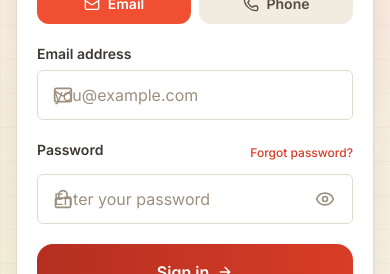
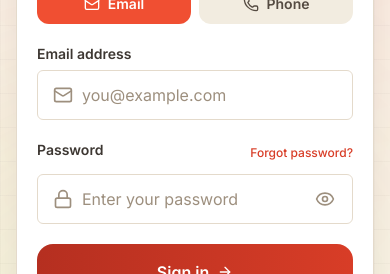
Before and after one commit to Santhosh33333/2rent--01, a React (Vite) app in the folder packages/web/: page /login in a window 390 px wide. Shown: the part 383-657 px from the top of the page. Built offline with nearby package versions, Linux system fonts and the light colour scheme; no server answers.

Commit message:
fix(mobile): stop raw .input rule clobbering pl-11/pr-11 utilities so left icons no longer overlap typed text

```diff
--- a/packages/web/src/styles/globals.css
+++ b/packages/web/src/styles/globals.css
@@ -520,7 +520,12 @@ html[data-accent='sky'] {
     @apply p-3.5;
   }
   .input {
-    @apply min-h-[48px] px-4 py-3 text-base;
+    /* NOTE: don't re-declare horizontal padding here. This rule is unlayered
+       CSS, so it beats Tailwind's layered `pl-11`/`pl-12` utilities and would
+       crush the left icon area — the mail/key icons then sit on top of the
+       typed text on mobile. The base `.input` (components layer) already
+       supplies `px-4`, and `pl-*`/`pr-*` utilities keep winning over it. */
+    @apply min-h-[48px] py-3 text-base;
   }
   .label {
     @apply text-sm mb-1.5;
```
